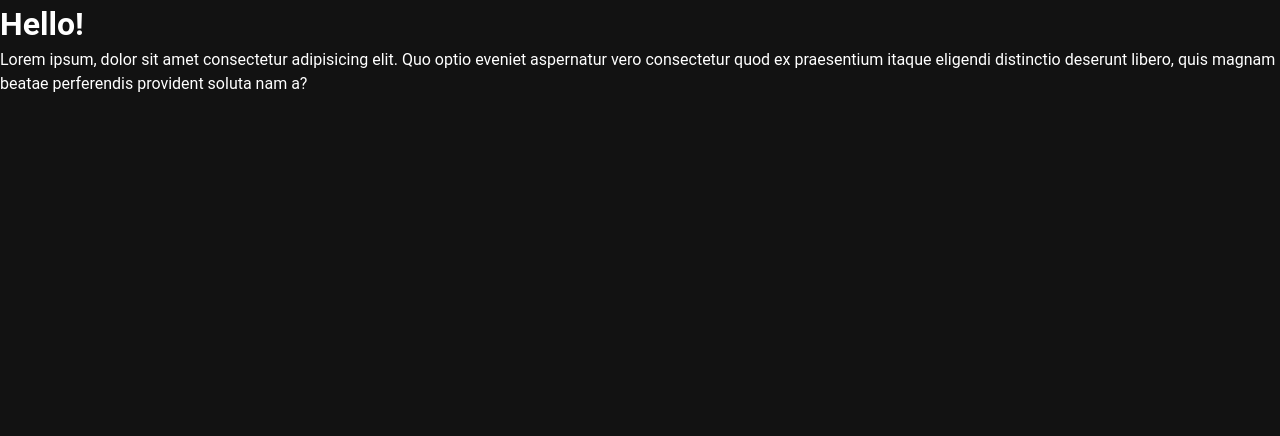
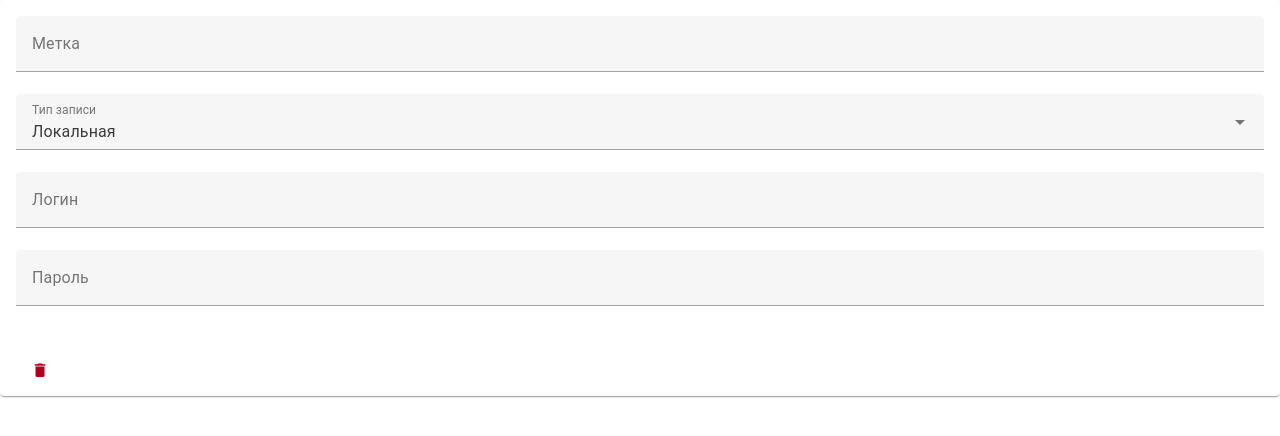
Before and after one commit to 7Hunter7/Accounts-management, a Vue app: page / in a window 1280 px wide. Shown: the top 436 px of the page. Built offline with nearby package versions, Linux system fonts and the light colour scheme.

Commit message:
Added new component 'AccountItem', added to 'App'

```diff
--- a/src/App.vue
+++ b/src/App.vue
@@ -1,15 +1,9 @@
 <template>
   <v-app>
-    <h1>Hello!</h1>
-    <p>
-      Lorem ipsum, dolor sit amet consectetur adipisicing elit. Quo optio
-      eveniet aspernatur vero consectetur quod ex praesentium itaque eligendi
-      distinctio deserunt libero, quis magnam beatae perferendis provident
-      soluta nam a?
-    </p>
+    <AccountItem />
   </v-app>
 </template>
 
 <script lang="ts" setup>
-//
+import AccountItem from "./components/AccountItem.vue";
 </script>
--- a/src/components.d.ts
+++ b/src/components.d.ts
@@ -7,6 +7,7 @@ export {}
 /* prettier-ignore */
 declare module 'vue' {
   export interface GlobalComponents {
+    AccountItem: typeof import('./components/AccountItem.vue')['default']
     AppFooter: typeof import('./components/AppFooter.vue')['default']
     HelloWorld: typeof import('./components/HelloWorld.vue')['default']
     RouterLink: typeof import('vue-router')['RouterLink']
--- /dev/null
+++ b/src/components/AccountItem.vue
@@ -0,0 +1,73 @@
+<template>
+  <v-card>
+    <v-card-text>
+      <v-text-field
+        label="Метка"
+        v-model="label"
+        :rules="labelRules"
+      ></v-text-field>
+
+      <v-select
+        label="Тип записи"
+        :items="recordTypes"
+        v-model="recordType"
+        @change="onRecordTypeChange"
+      ></v-select>
+
+      <v-text-field
+        label="Логин"
+        v-model="login"
+        :rules="loginRules"
+      ></v-text-field>
+
+      <v-text-field
+        v-if="recordType === 'Локальная'"
+        label="Пароль"
+        v-model="password"
+        :rules="passwordRules"
+      ></v-text-field>
+    </v-card-text>
+    <v-card-actions>
+      <v-btn color="error" @click="onDelete">
+        <v-icon icon="mdi-delete"></v-icon>
+      </v-btn>
+    </v-card-actions>
+  </v-card>
+</template>
+
+<script setup lang="ts">
+import { ref, computed } from "vue";
+
+const label = ref("");
+const recordType = ref("Локальная");
+const login = ref("");
+const password = ref("");
+
+const recordTypes = ref(["LDAP", "Локальная"]);
+
+const labelRules = ref([
+  (v: any) =>
+    !v ||
+    (v.length <= 50 && "Метка вводятся через знак ';'") ||
+    "Метка должна быть не больше 50 символов",
+]);
+const loginRules = ref([
+  (v: any) => !!v || "Логин обязателен для заполнения",
+  (v: any) => v.length <= 100 || "Логин должен быть не больше 100 символов",
+]);
+const passwordRules = ref([
+  (v: any) => !!v || "Пароль обязателен для заполнения",
+  (v: any) => v.length <= 100 || "Пароль должен быть не больше 100 символов",
+]);
+
+const onRecordTypeChange = () => {
+  if (recordType.value === "LDAP") {
+    password.value = ""; // Сброс пароля при выборе LDAP
+  }
+};
+
+const onDelete = () => {
+  // Логика удаления
+  console.log("Delete clicked");
+};
+</script>
--- a/src/plugins/vuetify.ts
+++ b/src/plugins/vuetify.ts
@@ -1,19 +1,9 @@
-/**
- * plugins/vuetify.ts
- *
- * Framework documentation: https://vuetifyjs.com`
- */
+import "@mdi/font/css/materialdesignicons.css";
+import "vuetify/styles";
+import { createVuetify } from "vuetify";
 
-// Styles
-import '@mdi/font/css/materialdesignicons.css'
-import 'vuetify/styles'
-
-// Composables
-import { createVuetify } from 'vuetify'
-
-// https://vuetifyjs.com/en/introduction/why-vuetify/#feature-guides
 export default createVuetify({
   theme: {
-    defaultTheme: 'dark',
+    defaultTheme: "light",
   },
-})
+});
```
